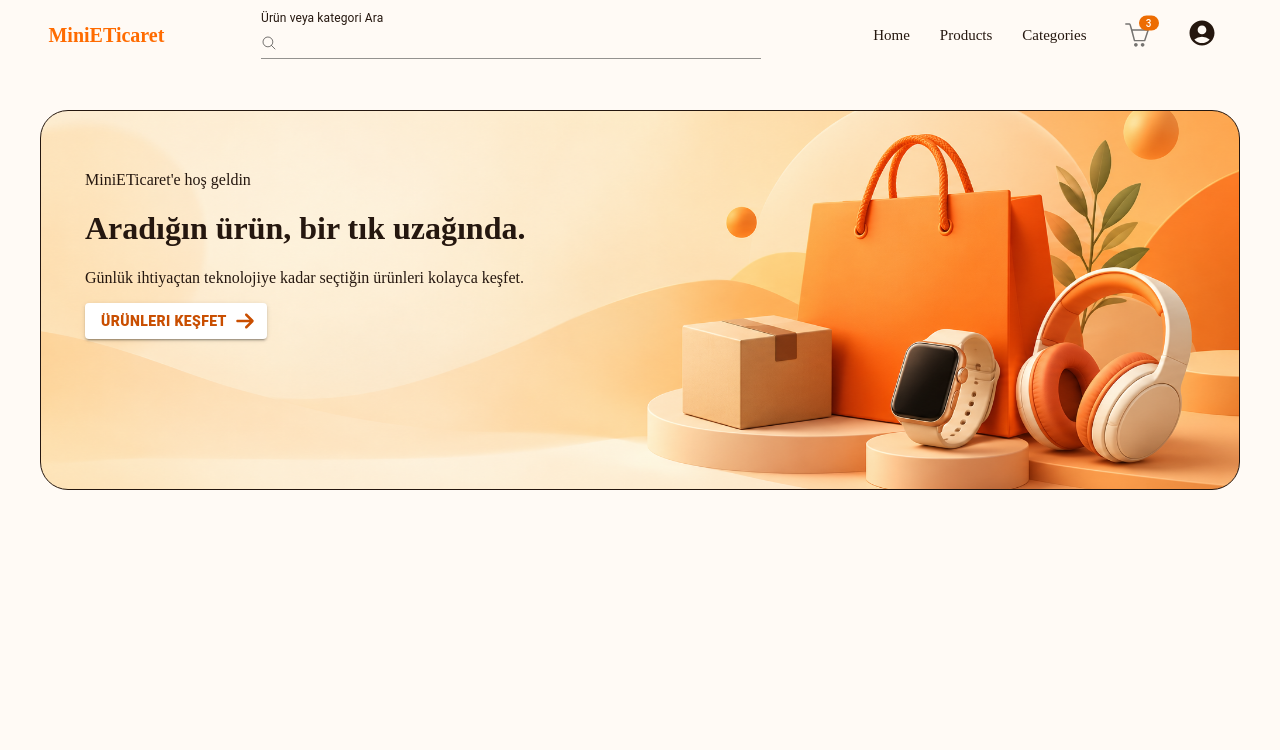
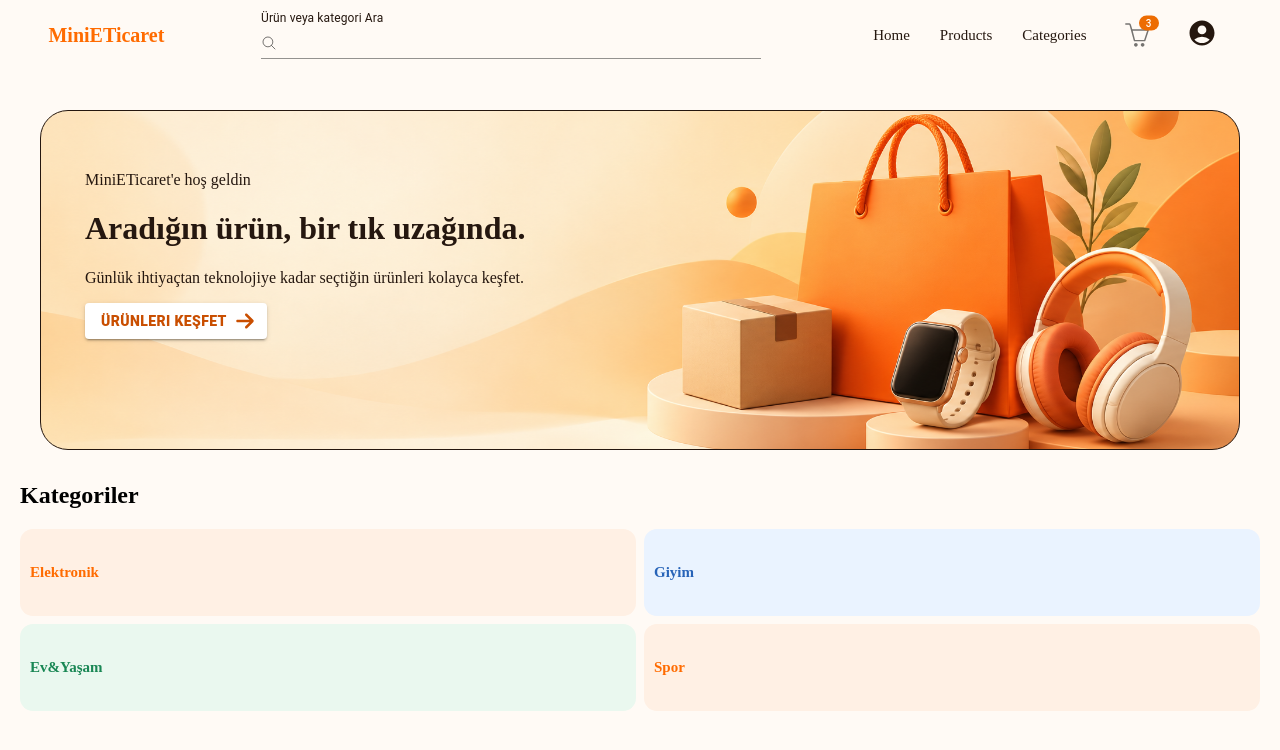
Before and after one commit to sercancintosunn/MiniETicaret, a React (Vite) app in the folder ETicaretClient/: page / in a window 1280 px wide. Shown: the top 750 px of the page. Built offline with nearby package versions, Linux system fonts and the light colour scheme.

Commit message:
CategorySection eklendi

```diff
--- /dev/null
+++ b/ETicaretClient/src/components/Home/CategorySection.tsx
@@ -0,0 +1,33 @@
+import React from 'react'
+import styles from "./category.module.css"
+
+function CategorySection() {
+    return (
+        <div>
+            <div style={{ height: "12px" }}>
+            </div>
+
+            <div className={styles.category}>
+                <h2>Kategoriler</h2>
+                <div className={styles.categoryItems}>
+                    <div className={styles.categoryItem} style={{ backgroundColor: '#fff0e4' }} >
+                        <h5 style={{ fontSize: '15px', color: '#ff6b00' }}>Elektronik</h5>
+                    </div>
+                    <div className={styles.categoryItem} style={{ backgroundColor: "#eaf3ff" }}>
+                        <h5 style={{ fontSize: '15px', color: '#2763b8' }}>Giyim</h5>
+                    </div>
+                    <div className={styles.categoryItem} style={{ backgroundColor: "#eaf8ef" }}>
+                        <h5 style={{ fontSize: '15px', color: '#198754' }}>Ev&Yaşam</h5>
+                    </div>
+                    <div className={styles.categoryItem} style={{ backgroundColor: '#fff0e4' }}>
+                        <h5 style={{ fontSize: '15px', color: '#ff6b00' }}>Spor</h5>
+                    </div>
+                </div>
+            </div>
+
+
+        </div>
+    )
+}
+
+export default CategorySection
--- /dev/null
+++ b/ETicaretClient/src/components/Home/category.module.css
@@ -0,0 +1,26 @@
+.category {
+    margin: 20px
+}
+
+.categoryItems {
+    display: grid;
+    grid-template-columns: 1fr 1fr;
+    gap: 8px;
+}
+
+.categoryItem {
+    min-width: 200px;
+    padding: 10px;
+    font-size: 10px;
+    font-weight: 800;
+    border-radius: 13px;
+    cursor: pointer;
+    box-shadow: 0 0 0 rgba(0, 0, 0, 0);
+    transition: box-shadow 0.4s ease-in-out;
+}
+
+.categoryItem:hover {
+    box-shadow: 0 10px 20px rgba(0, 0, 0, 0.15);
+
+
+}
--- a/ETicaretClient/src/components/Home/heroSection.module.css
+++ b/ETicaretClient/src/components/Home/heroSection.module.css
@@ -2,7 +2,7 @@
     display: grid;
     grid-column: 2;
     grid-template-columns: 1.15fr .85fr;
-    min-height: 290px;
+    min-height: 250px;
     gap: 24px;
     padding: 44px;
     background: url('/mini-eticaret-hero-background.png');
@@ -19,8 +19,6 @@
 .container {
     display: grid;
     grid-template-columns: 1fr minmax(0, 1200px) 1fr;
-    /* Sol boşluk, maksimum genişlikli orta alan, sağ boşluk */
     padding: 0 20px;
-    /* Ekran çok küçülürse kenarlardan taşmayı önler */
     margin-top: 20px;
 }
--- a/ETicaretClient/src/components/Navbar/Navbar.tsx
+++ b/ETicaretClient/src/components/Navbar/Navbar.tsx
@@ -36,14 +36,14 @@ function Navbar() {
                     sx={{
 
                         "& .MuiInputLabel-root": { color: "#25170f" },
-                        "& .MuiInputLabel-root.Mui-focused": { color: "#ff6b00" }, // Tıklandığındaki renk
+                        "& .MuiInputLabel-root.Mui-focused": { color: "#ff6b00" },
 
 
                         "& .MuiInput-input": { color: "#f1dfd0" },
 
                         // Alt çizgi renkleri
                         "& .MuiInput-underline:before": { borderBottomColor: "#f1dfd0," }, // Normal çizgi
-                        "& .MuiInput-underline:hover:not(.Mui-disabled):before": { borderBottomColor: "#0088ff" }, // Üzerine gelince
+                        "& .MuiInput-underline:hover:not(.Mui-disabled):before": { borderBottomColor: "#ff6b00" }, // Üzerine gelince
                         "& .MuiInput-underline:after": { borderBottomColor: "#ff6b00" }, // Tıklandığındaki odak çizgisi
                     }}
                 />
--- a/ETicaretClient/src/pages/Home/HomePage.tsx
+++ b/ETicaretClient/src/pages/Home/HomePage.tsx
@@ -1,11 +1,13 @@
 import React from 'react'
-import HeroSection from '../../components/Home/heroSection'
+import HeroSection from '../../components/Home/HeroSection'
+import CategorySection from '../../components/Home/CategorySection'
 
 
 function HomePage() {
     return (
         <div>
             <HeroSection />
+            <CategorySection />
         </div>
     )
 }
```
